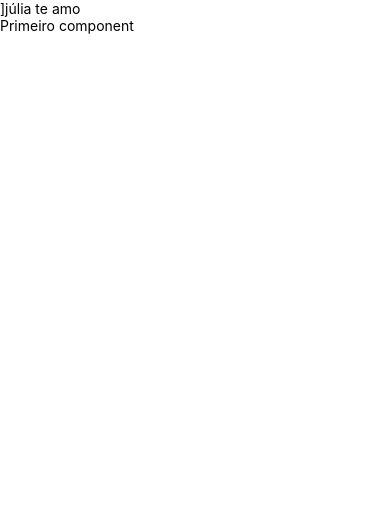
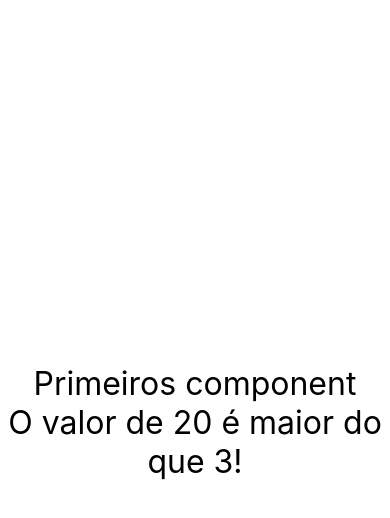
Before and after one commit to felipe-frade/react-native-cod3r, a React Native app in the folder novoProjeto/: screen / in a window 390 px wide. Shown: the top 518 px of the page. Built offline with nearby package versions, Linux system fonts and the light colour scheme.

Commit message:
atualizando curso

```diff
--- a/novoProjeto/src/App.js
+++ b/novoProjeto/src/App.js
@@ -1,11 +1,22 @@
 import React from 'react';
-import { Text, View } from 'react-native';
+import { Text, View, SafeAreaView, StyleSheet } from 'react-native';
 
 import Priemiro from './components/Primeiro';
+import X, { Comp1, Comp2 } from './components/Multi'
+import MinMax from './components/MinMax';
 
 export default () => (
-    <View>
-        <Text>{ ']júlia te amo' }</Text>
+    <SafeAreaView style={ style.App }>
         <Priemiro></Priemiro>
-    </View>
+        <MinMax min={3} max={20}></MinMax>
+    </SafeAreaView>
 )
+
+const style = StyleSheet.create({
+    App: {
+        flexGrow: 1,
+        justifyContent: "center",
+        alignItems: "center",
+        padding: 20,
+    },
+})
--- /dev/null
+++ b/novoProjeto/src/components/MinMax.js
@@ -0,0 +1,13 @@
+import React from "react";
+import { Text } from 'react-native'
+
+import Estilo from './estilo'
+
+export default (props) => {
+    console.warn(props)
+    return (
+        <Text style={Estilo.font32}>
+            O valor de { props.max } é maior do que { props.min }!
+        </Text>
+    )
+}
--- /dev/null
+++ b/novoProjeto/src/components/Multi.js
@@ -0,0 +1,19 @@
+import React from "react";
+import { Text } from "react-native";
+
+import Estilo from './estilo'
+
+function Comp() {
+    return <Text style={ Estilo.font32 }>Comp</Text>
+}
+
+function Comp1() {
+    return <Text style={ Estilo.font32 }>Comp #01</Text>
+}
+
+function Comp2() {
+    return <Text style={ Estilo.font32 }>Comp #02</Text>
+}
+
+export { Comp1, Comp2 }
+export default Comp
--- a/novoProjeto/src/components/Primeiro.js
+++ b/novoProjeto/src/components/Primeiro.js
@@ -1,6 +1,8 @@
 import React from 'react';
 import { Text } from 'react-native'
 
+import Estilo from './estilo'
+
 export default () => {
-    return <Text>Primeiro component</Text>
+    return <Text style={ Estilo.font32 }>Primeiros component</Text>
 }
--- /dev/null
+++ b/novoProjeto/src/components/estilo.js
@@ -0,0 +1,8 @@
+import { StyleSheet } from 'react-native'
+
+export default StyleSheet.create({
+    font32: {
+        fontSize: 32,
+        textAlign: "center"
+    }
+})
```
